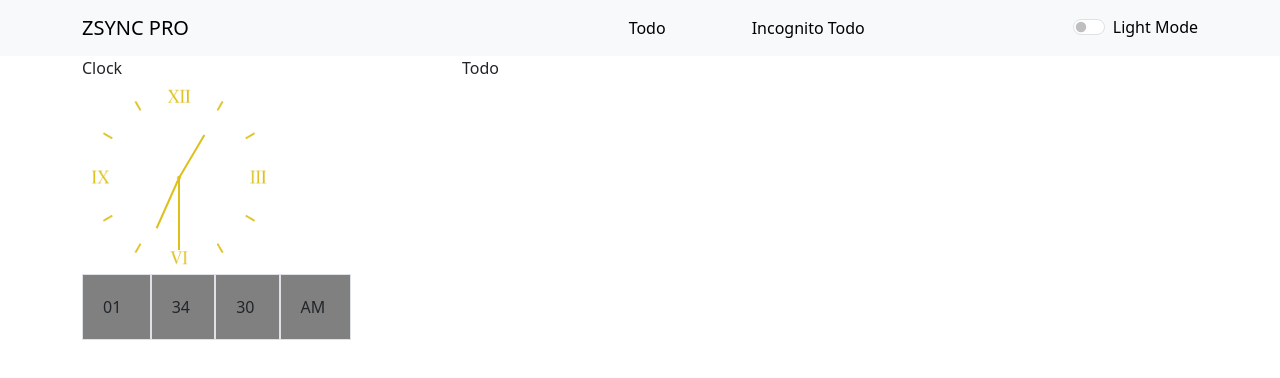
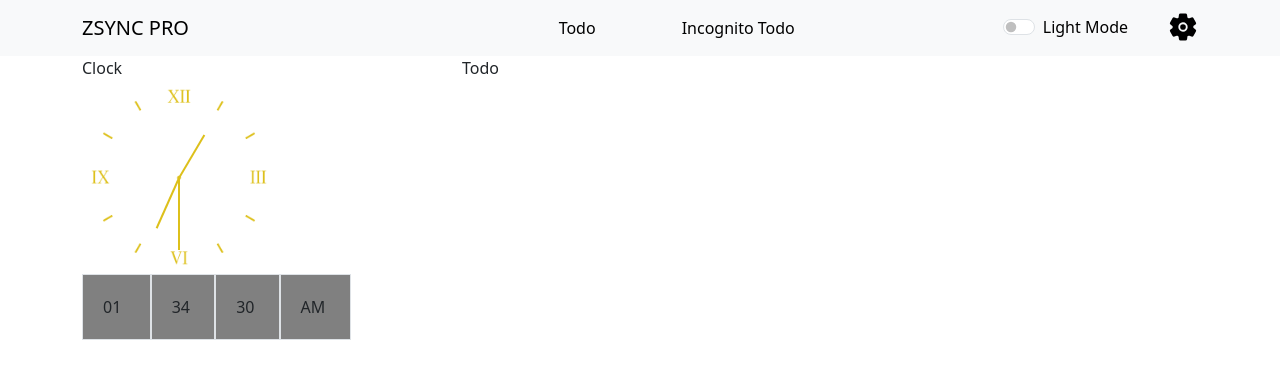
Before and after one commit to AakashGaur03/ZSYNC_PRO, a React (Vite) app: page / in a window 1280 px wide. Shown: the top 378 px of the page. Built offline with nearby package versions, Linux system fonts and the light colour scheme.

Commit message:
Updated Navbar
Added Setting Section in Navbar
and Clock Madal in it

```diff
--- a/package.json
+++ b/package.json
@@ -14,6 +14,7 @@
     "react": "^18.2.0",
     "react-bootstrap": "^2.9.1",
     "react-dom": "^18.2.0",
+    "react-icons": "^4.12.0",
     "react-router-dom": "^6.21.0"
   },
   "devDependencies": {
--- /dev/null
+++ b/src/NavbarCSS.css
@@ -0,0 +1,53 @@
+.togglePosition {
+    align-self: center;
+    margin-right: 40px;
+  }
+  #settingDropdown {
+    margin-top: -5px;
+    display: inline-block;
+    transition: transform 0.5s ease;
+  }
+  #settingDropdown::after {
+    content: none;
+  }
+  .dropdown-menu {
+    padding: 0;
+    margin-left: -150px;
+  }
+  .dropdown-item{
+    padding: 10px;
+  }
+  #settingDropdown:active {
+    transform: rotate(180deg);
+    transform-origin: center;
+  }
+
+  .marginNavItem {
+    margin-right: 300px;
+  }
+  .gapNavItem {
+    gap: 70px;
+  }
+  @media (max-width: 1400px) {
+    .marginNavItem {
+      margin-right: 200px;
+    }
+  }
+  @media (max-width: 991px) {
+    .togglePosition {
+      align-self: flex-start;
+    }
+    #settingDropdown {
+      margin-top: 0px;
+    }
+    .dropdown-menu {
+      margin-top: 0px;
+      margin-left: 0px;
+    }
+    .gapNavItem {
+      gap: 0px;
+    }
+    .marginNavItem {
+      margin-right: 0px;
+    }
+  }
--- a/src/components/NavbarComp.jsx
+++ b/src/components/NavbarComp.jsx
@@ -1,8 +1,27 @@
-import { Container, Nav, Navbar, Form } from "react-bootstrap";
+import {
+  Container,
+  Nav,
+  NavDropdown,
+  Navbar,
+  Form,
+  Button,
+  Modal,
+} from "react-bootstrap";
 import { Link } from "react-router-dom";
+import { IoSettings, IoSettingsOutline } from "react-icons/io5";
+import { FaRegClock, FaTrash } from "react-icons/fa";
+import { useState } from "react";
+
+import "../NavbarCSS.css";
+
 const NavbarComp = ({ theme, onToggleClick, themeSwitch }) => {
+
   const textColorClass = theme === "Light" ? "text-black" : "text-white";
   const navbarColorClass = theme === "Light" ? "bg-light" : "bg-dark";
+
+  const [showClockModal, setShowClockModal] = useState(false);
+  const handleCloseClockModal=()=>setShowClockModal(false);
+  const handleShowClockModal=()=>setShowClockModal(true);
 
   return (
     <>
@@ -34,7 +53,29 @@ const NavbarComp = ({ theme, onToggleClick, themeSwitch }) => {
                 label={`${theme} Mode `}
               />
             </Form>
+            <NavDropdown
+              title={
+                theme === "Light" ? (
+                  <IoSettings size="30px" />
+                ) : (
+                  <IoSettingsOutline size="30px"/>
+                )
+              }
+              id="settingDropdown"
+            >
+              <NavDropdown.Item className={`${navbarColorClass} ${textColorClass}`}  onClick={handleShowClockModal}><FaRegClock size="20px" className="me-3"/>Clock</NavDropdown.Item>
+              <NavDropdown.Item className={`${navbarColorClass} ${textColorClass}`}><FaTrash size="20px" className="me-3" />Recently Deleted</NavDropdown.Item>
+            </NavDropdown>
           </Navbar.Collapse>
+          <Modal show={showClockModal} onHide={handleCloseClockModal} centered>
+            <Modal.Header>Hi</Modal.Header>
+            <Modal.Body>Hi</Modal.Body>
+            <Modal.Footer>
+              <Button variant="primary" onClick={handleCloseClockModal}>Click Me</Button>
+              <Button variant="success" onClick={handleCloseClockModal}>Save Me</Button>
+            </Modal.Footer>
+
+          </Modal>
         </Container>
       </Navbar>
     </>
--- a/src/index.css
+++ b/src/index.css
@@ -1,29 +1,5 @@
-.togglePosition {
-  align-self: center;
-}
-.marginNavItem {
-  margin-right: 300px;
-}
-.gapNavItem {
-  gap: 70px;
-}
-@media (max-width: 1400px) {
-  .marginNavItem {
-    margin-right: 200px;
-  }
-}
-@media (max-width: 991px) {
-  .togglePosition {
-    align-self: flex-start;
-  }
-  .gapNavItem {
-    gap: 0px;
-  }
-  .marginNavItem {
-    margin-right: 0px;
-  }
-}
-.minHeightContainer{
+
+.minHeightContainer {
   min-height: calc(100vh - 56px);
 }
 .clockInfo {
```
Also changed, not shown: 1 other file (tests, documents, lock files or other folders).
